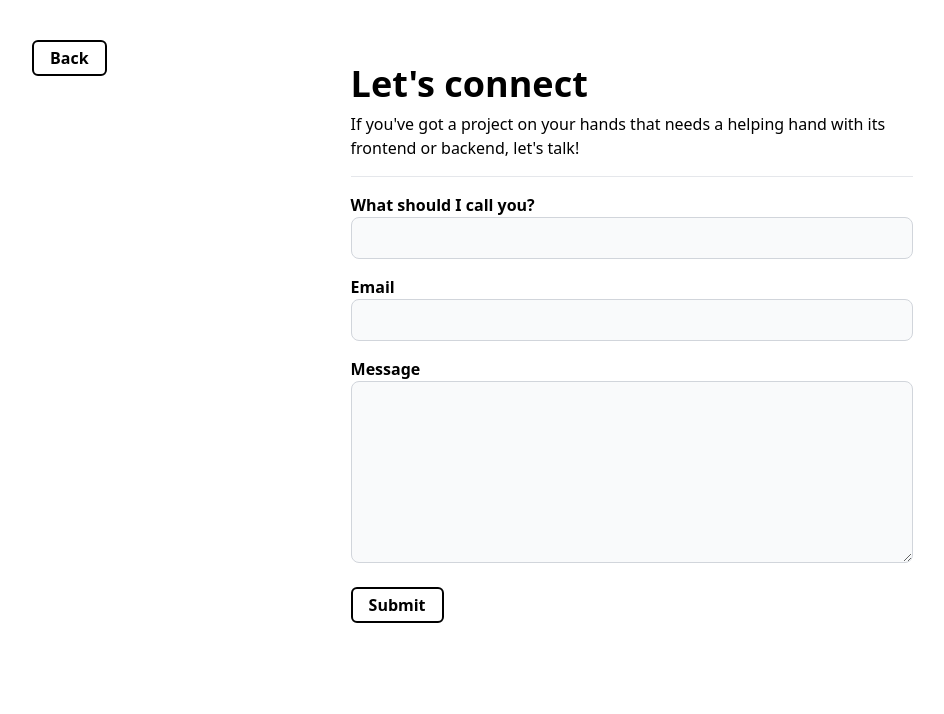
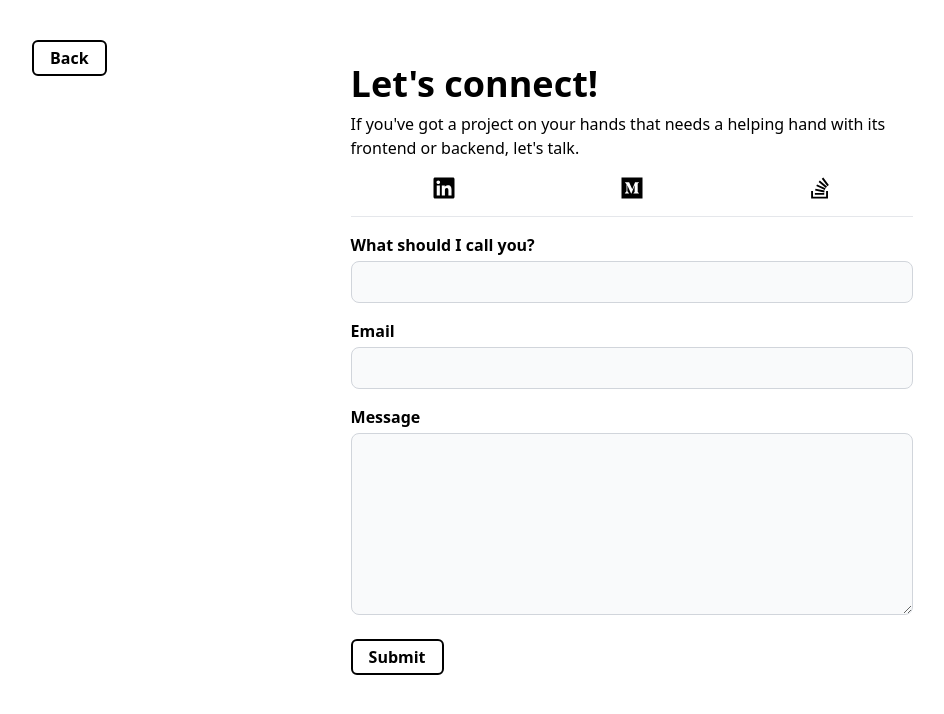
Before and after one commit to EugenVolosciuc/ev-portfolio, a Next.js app: page /contact in a window 1280 px wide. Shown: the top 714 px of the page, without its empty margins (8-952 px from the left). Built offline with nearby package versions, Linux system fonts and the light colour scheme.

Commit message:
Added social media contact details

```diff
--- a/package.json
+++ b/package.json
@@ -18,7 +18,8 @@
     "markdown-to-txt": "^2.0.1",
     "next": "12.2.3",
     "react": "18.2.0",
-    "react-dom": "18.2.0"
+    "react-dom": "18.2.0",
+    "react-icons": "^4.4.0"
   },
   "devDependencies": {
     "@tailwindcss/typography": "0.5.3",
--- a/src/pages/contact.tsx
+++ b/src/pages/contact.tsx
@@ -1,6 +1,7 @@
 import type { NextPage } from "next";
 import Head from "next/head";
 import { useForm, ValidationError } from "@formspree/react";
+import { FaLinkedin, FaMedium, FaStackOverflow } from "react-icons/fa";
 
 import { Layout, Button } from "components";
 
@@ -16,19 +17,38 @@ const Contact: NextPage = () => {
         <title>Contact | Eugen Volosciuc</title>
       </Head>
       <div className="container mx-auto max-w-prose pt-16 px-4">
-        <h1 className="font-extrabold text-4xl mb-2">Let&apos;s connect</h1>
+        <h1 className="font-extrabold text-4xl mb-2">Let&apos;s connect!</h1>
         <p className="mb-4">
           If you&apos;ve got a project on your hands that needs a helping hand
-          with its frontend or backend, let&apos;s talk!
+          with its frontend or backend, let&apos;s talk.
         </p>
-        {/* TODO: add social stuff */}
+        <div className="flex justify-around mb-4 mt-2">
+          <a
+            href="https://www.linkedin.com/in/eugen-volosciuc/"
+            target="_blank"
+          >
+            <FaLinkedin className="text-2xl" title="LinkedIn Profile" />
+          </a>
+          <a href="https://medium.com/@volosciuc-eugen" target="_blank">
+            <FaMedium className="text-2xl" title="Medium Profile" />
+          </a>
+          <a
+            href="https://stackoverflow.com/users/12058223/eugen-volo%c8%99ciuc"
+            target="_blank"
+          >
+            <FaStackOverflow
+              className="text-2xl"
+              title="StackOverflow Profile"
+            />
+          </a>
+        </div>
         <hr className="mb-4" />
         <form onSubmit={handleSubmit} className="flex flex-col">
-          <label className="font-semibold" htmlFor="name">
+          <label className="font-semibold mb-1" htmlFor="name">
             What should I call you?
           </label>
           <input className={inputClasses} id="name" name="name" required />
-          <label className="font-semibold" htmlFor="email">
+          <label className="font-semibold mb-1" htmlFor="email">
             Email
           </label>
           <input
@@ -39,7 +59,7 @@ const Contact: NextPage = () => {
             required
           />
           <ValidationError prefix="Email" field="email" errors={state.errors} />
-          <label className="font-semibold" htmlFor="message">
+          <label className="font-semibold mb-1" htmlFor="message">
             Message
           </label>
           <textarea
```
Also changed, not shown: 1 other file (tests, documents, lock files or other folders).
